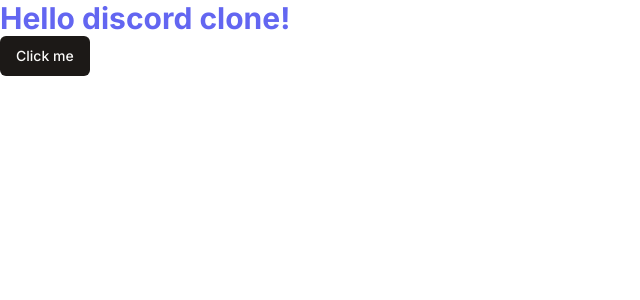
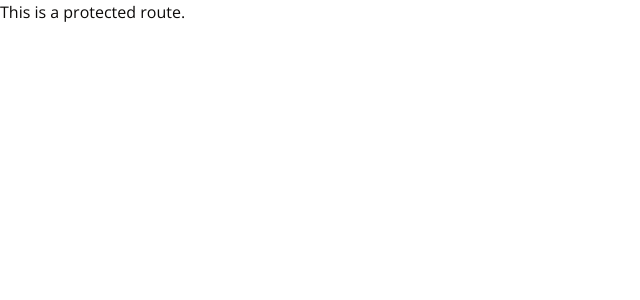
Before and after one commit to Han-wangyu/discord-clone, a Next.js app: page / in a window 1280 px wide. Shown: the top 300 px of the page, without its empty margins (0-640 px from the left). Built offline with nearby package versions, Linux system fonts and the light colour scheme.

Commit message:
folders setup done

```diff
--- /dev/null
+++ b/app/(auth)/(routes)/login/page.tsx
@@ -0,0 +1,11 @@
+import React from 'react';
+
+const LoginPage = () => {
+    return (
+        <div>
+            LoginPage
+        </div>
+    );
+};
+
+export default LoginPage;
--- /dev/null
+++ b/app/(auth)/(routes)/register/page.tsx
@@ -0,0 +1,11 @@
+import React from 'react';
+
+const RegisterPage = () => {
+    return (
+        <div>
+            Register!
+        </div>
+    );
+};
+
+export default RegisterPage;
--- /dev/null
+++ b/app/(auth)/layout.tsx
@@ -0,0 +1,11 @@
+import React from 'react';
+
+const AuthLayout = ( { children }: { children: React.ReactNode } ) => {
+    return (
+        <div className={"bg-red-500 h-full"}>
+            {children}
+        </div>
+    );
+};
+
+export default AuthLayout;
--- /dev/null
+++ b/app/(main)/(routes)/page.tsx
@@ -0,0 +1,7 @@
+export default function Home() {
+  return (
+      <div>
+          This is a protected route.
+      </div>
+  )
+}
--- a/app/layout.tsx
+++ b/app/layout.tsx
@@ -1,10 +1,10 @@
 import './globals.css'
-import { Inter } from 'next/font/google'
+import { Open_Sans  } from 'next/font/google'
 
-const inter = Inter({ subsets: ['latin'] })
+const font = Open_Sans({ subsets: ['latin'] })
 
 export const metadata = {
-  title: 'Create Next App',
+  title: 'Team Chat Application',
   description: 'Generated by create next app',
 }
 
@@ -15,7 +15,7 @@ export default function RootLayout({
 }) {
   return (
     <html lang="en">
-      <body className={inter.className}>{children}</body>
+      <body className={font.className}>{children}</body>
     </html>
   )
 }
--- a/app/page.tsx
+++ /dev/null
@@ -1,14 +0,0 @@
-import {Button} from "@/components/ui/button";
-
-export default function Home() {
-  return (
-      <div>
-          <p className={"text-3xl font-bold text-indigo-500"}>
-              Hello discord clone!
-          </p>
-          <Button>
-              Click me
-          </Button>
-      </div>
-  )
-}
```
